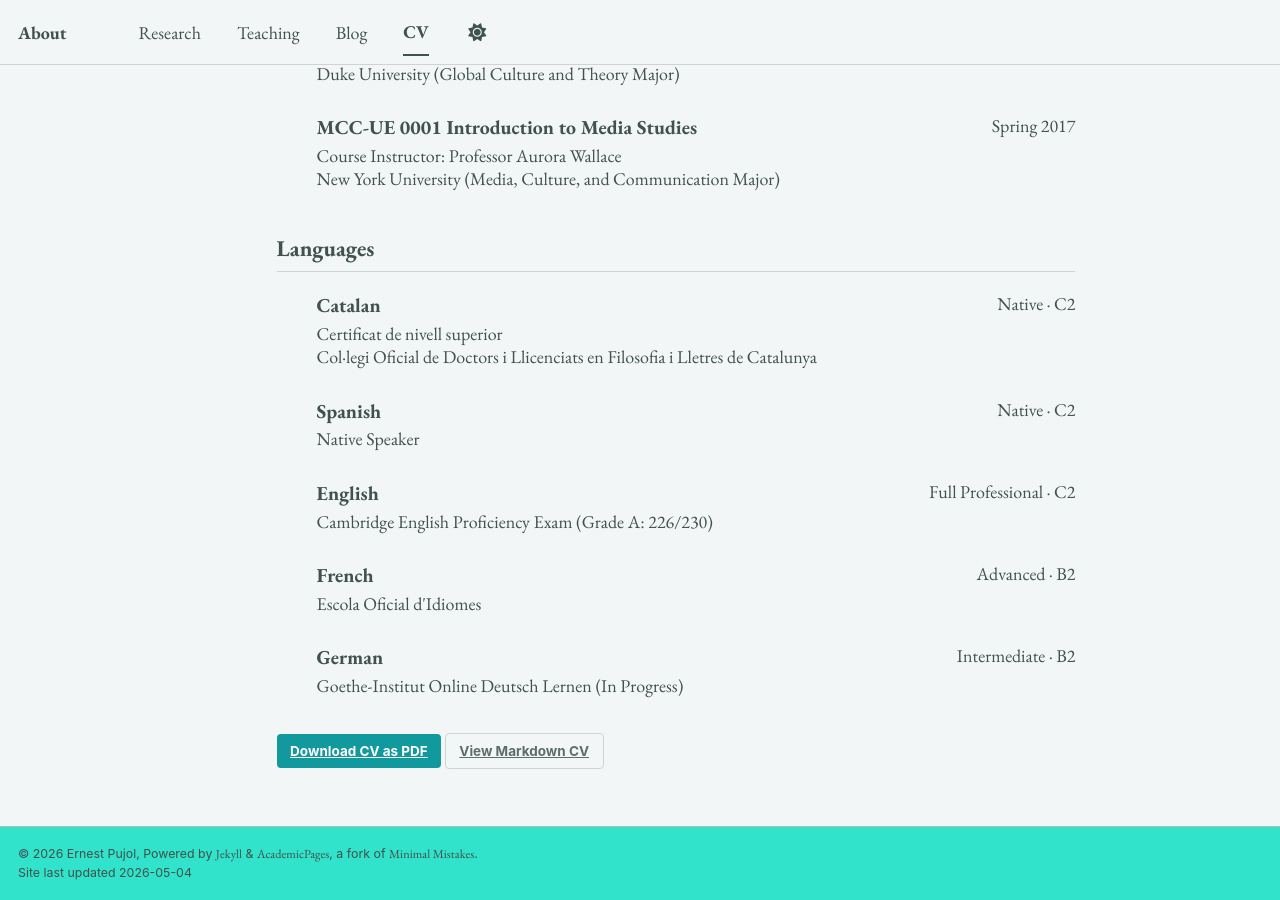
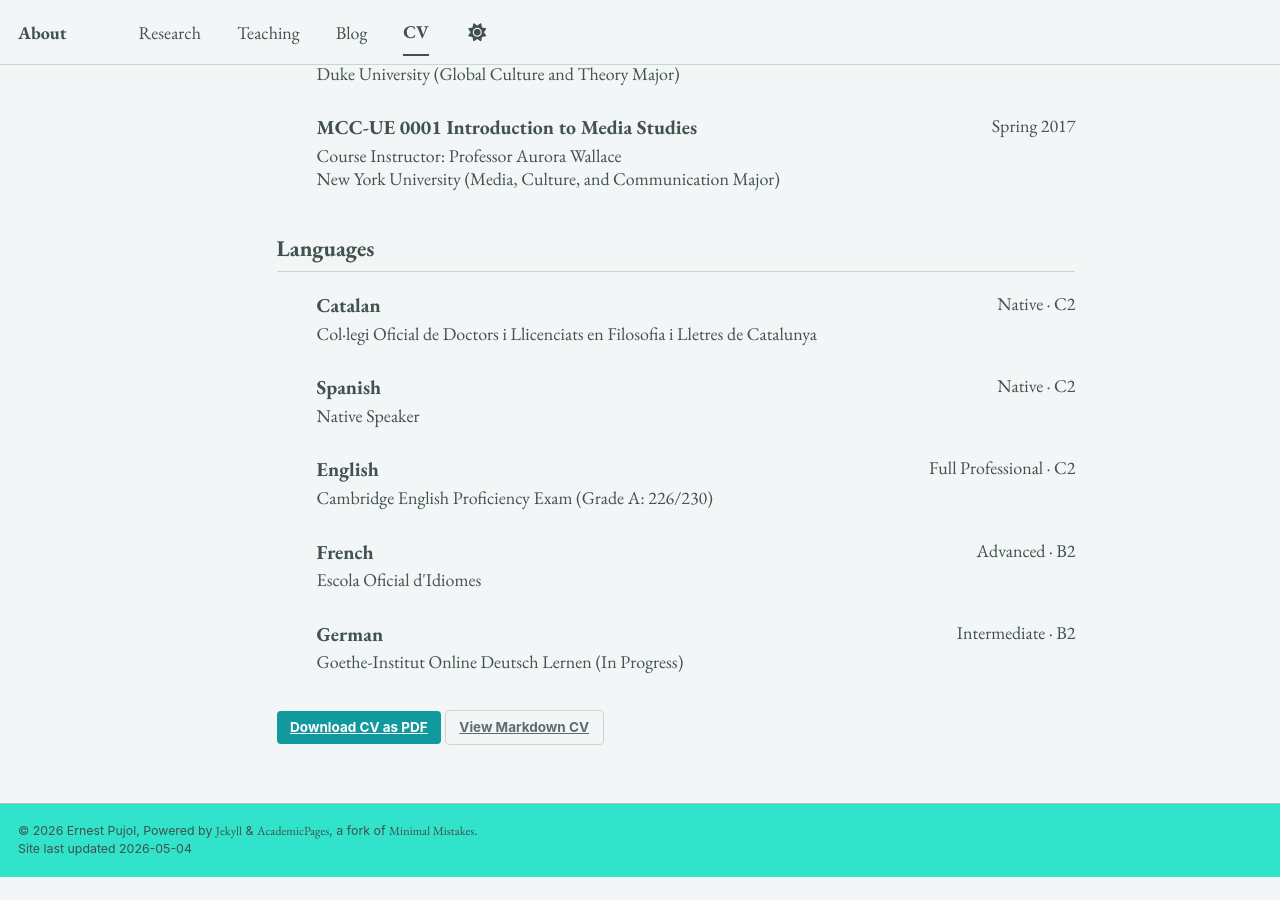
Before and after one commit to epujol90/epujol90.github.io, a Jekyll site: the page built from _pages/cv-json.md, in a window 1280 px wide and 900 px high, scrolled down 4352 px. Built offline with Jekyll 4.4.1, drawn with Linux system fonts in a browser that asks for light colours; a script bundle is joined from its source files by our own code; library files that are not in the unit come from our copies; after the commit the page ends 5229 px from its top, so only the background shows below that.

Commit message:
Update cv.json

```diff
--- a/_data/cv.json
+++ b/_data/cv.json
@@ -300,7 +300,7 @@
       "language": "Catalan",
       "fluency": "Native",
       "cefr": "C2",
-      "certificate": "Certificat de nivell superior<br>Col·legi Oficial de Doctors i Llicenciats en Filosofia i Lletres de Catalunya"
+      "certificate": "Col·legi Oficial de Doctors i Llicenciats en Filosofia i Lletres de Catalunya"
     },
     {
       "language": "Spanish",
```
